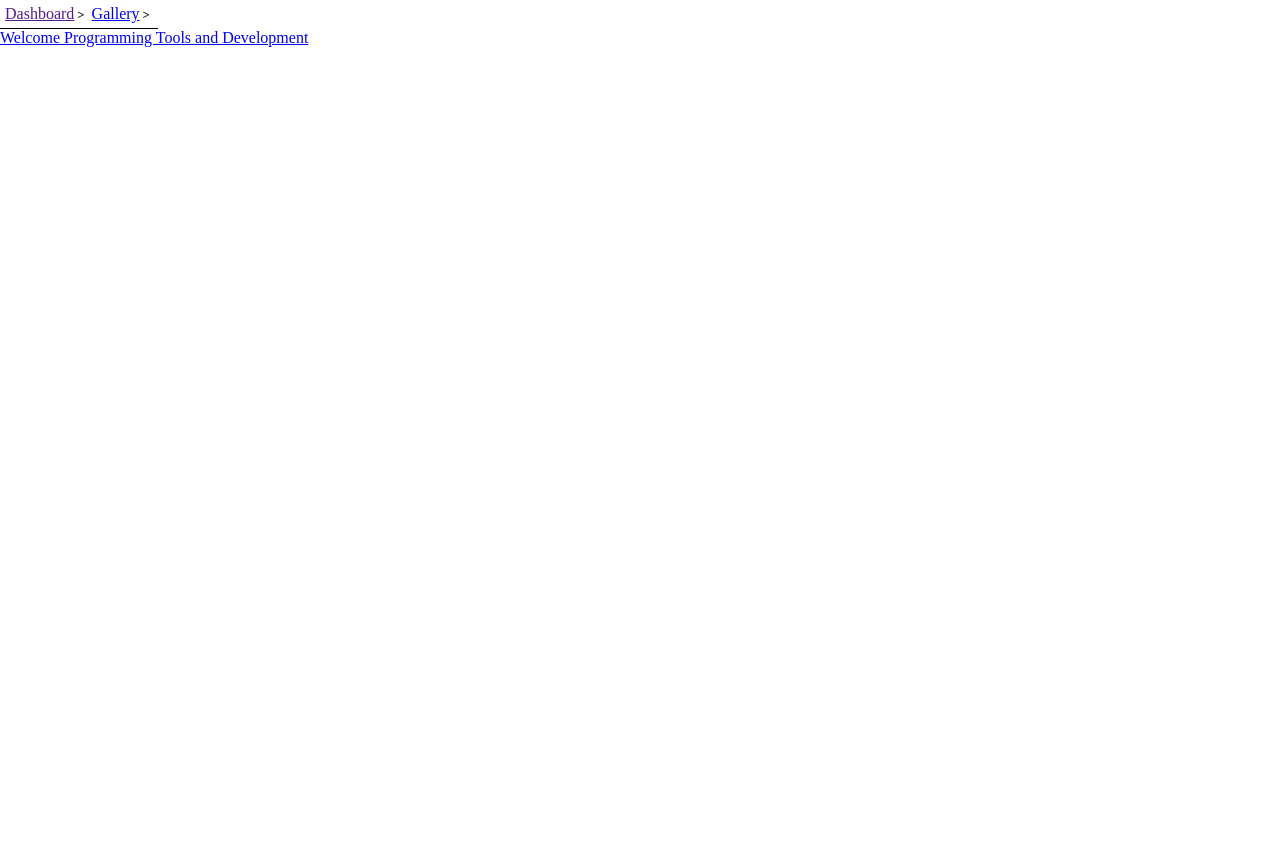
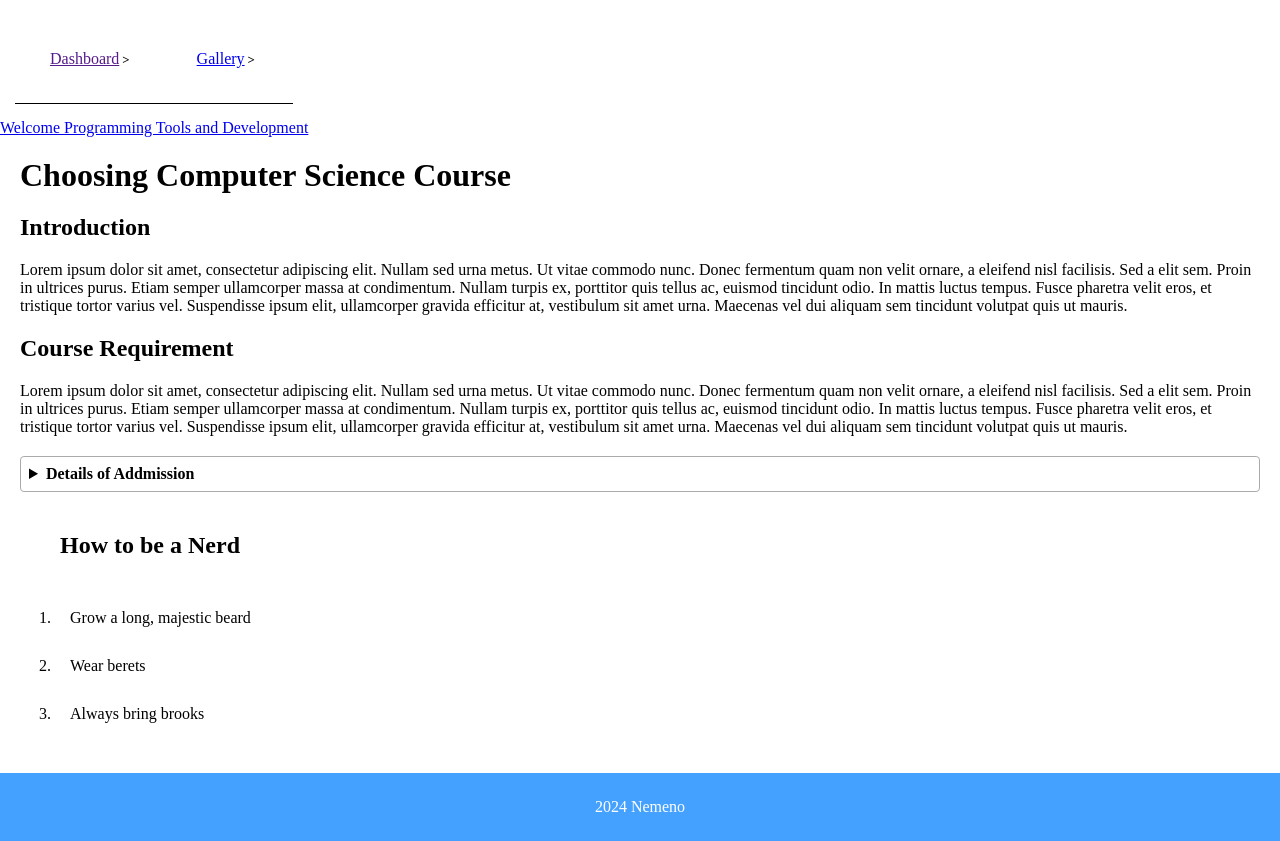
Before and after one commit to Shihbells/AN31-S03---Nemeno, a plain HTML site: page index.html in a window 1280 px wide. Before the commit the page ends 800 px from the top, so only its background shows below. Drawn offline with Linux system fonts and the light colour scheme.

Commit message:
initial commit

```diff
--- a/index.css
+++ b/index.css
@@ -11,6 +11,7 @@ nav {
 
 .navbar{
 	display: inline-block;
+	margin: 15px;
 }
 
 .navbar ul {
@@ -26,3 +27,44 @@ nav {
 	font-weight: bold;
 	padding: 0 3px;
 }
+
+h1, h2, p {
+	margin: 20px;
+}
+
+details {
+	border: 1px solid #aaa;
+	border-radius: 4px;
+	padding: 0.5em 0.5em 0;
+	margin: 20px;
+}
+
+summary {
+	font-weight: bold;
+	margin: -0.5em -0.5em 0;
+	padding: 0.5em;
+}
+
+detail[open] {
+	padding: 0.5em;
+}
+
+article {
+	min-height: 100%;
+	display: grid;
+	grid-template-rows: auto 1fr auto;
+	padding-left: 20px;
+	margin: 20px;
+}
+
+article ol, li {
+	padding: 15px;
+}
+
+footer {
+	display: flex;
+	justify-content: center;
+	padding: 5px;
+	background-color: #45a1ff;
+	color: #fff;
+}
--- a/index.html
+++ b/index.html
@@ -35,8 +35,10 @@
 					- defines its contens <head>, <table>
 		- article
 		- section
+		 	-grouping content
 		- header
 		- nav
+			- block of code that define a set of navigation links
 		- figure
 		- footer
 		- aside
@@ -55,8 +57,38 @@
 	 <header>
 	 	<a class="logo" href="#">Welcome Programming Tools and Development</a>
 	 </header>
-	 <section></section>
-	 <footer></footer>
+	 <h1>Choosing Computer Science Course</h1>
+	 <section>
+	 	<h2>Introduction</h2>
+	 	<p>
+	 		Lorem ipsum dolor sit amet, consectetur adipiscing elit. Nullam sed urna metus. Ut vitae commodo nunc. Donec fermentum quam non velit ornare, a eleifend nisl facilisis. Sed a elit sem. Proin in ultrices purus. Etiam semper ullamcorper massa at condimentum. Nullam turpis ex, porttitor quis tellus ac, euismod tincidunt odio. In mattis luctus tempus. Fusce pharetra velit eros, et tristique tortor varius vel. Suspendisse ipsum elit, ullamcorper gravida efficitur at, vestibulum sit amet urna. Maecenas vel dui aliquam sem tincidunt volutpat quis ut mauris.
+	 	</p>
+	 	<h2>Course Requirement</h2>
+	 	<p>
+	 		Lorem ipsum dolor sit amet, consectetur adipiscing elit. Nullam sed urna metus. Ut vitae commodo nunc. Donec fermentum quam non velit ornare, a eleifend nisl facilisis. Sed a elit sem. Proin in ultrices purus. Etiam semper ullamcorper massa at condimentum. Nullam turpis ex, porttitor quis tellus ac, euismod tincidunt odio. In mattis luctus tempus. Fusce pharetra velit eros, et tristique tortor varius vel. Suspendisse ipsum elit, ullamcorper gravida efficitur at, vestibulum sit amet urna. Maecenas vel dui aliquam sem tincidunt volutpat quis ut mauris.
+	 	</p>
+	 	<details>
+	 		<summary>Details of Addmission</summary>
+	 		Something small enough to escape casual notice.
+	 	</details>
+	 </section>
+	 <article>
+	 	<h1>How to be a Nerd</h1>
+	 	<ol>
+	 		<li class="nerd">
+	 			Grow a long, majestic beard
+	 		</li>
+	 		<li class="nerd">
+	 			Wear berets
+	 		</li>
+	 		<li class="nerd">
+	 			Always bring brooks
+	 		</li>
+	 	</ol>
+	 </article>
+	 <footer>
+	 	<p>2024 Nemeno</p>
+	 </footer>
 	<!-- js script -->
 	<script src="index.js"></script>
 </body>
```
